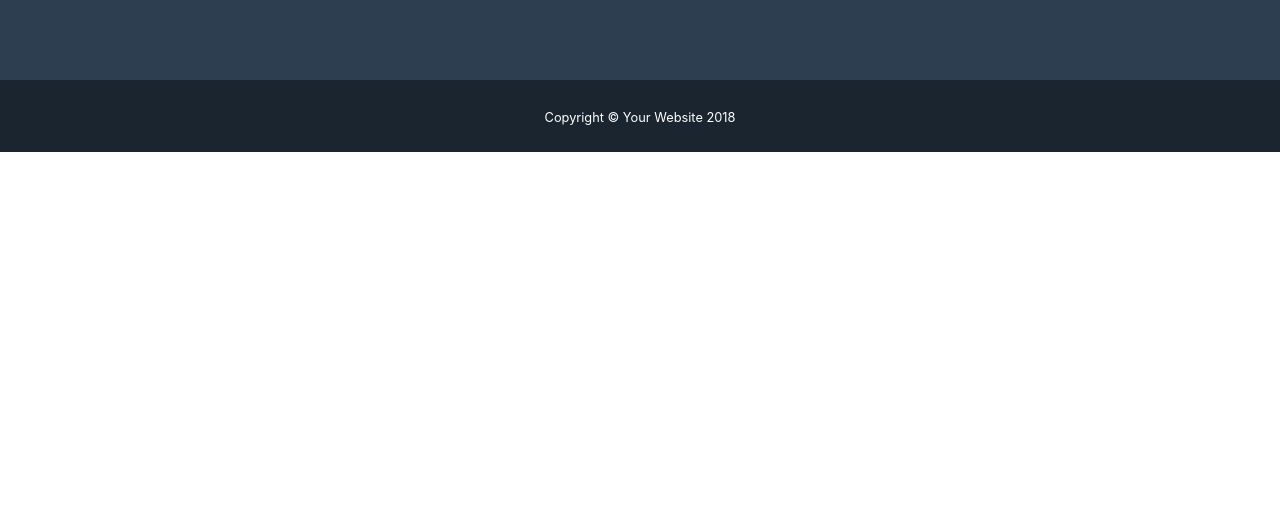
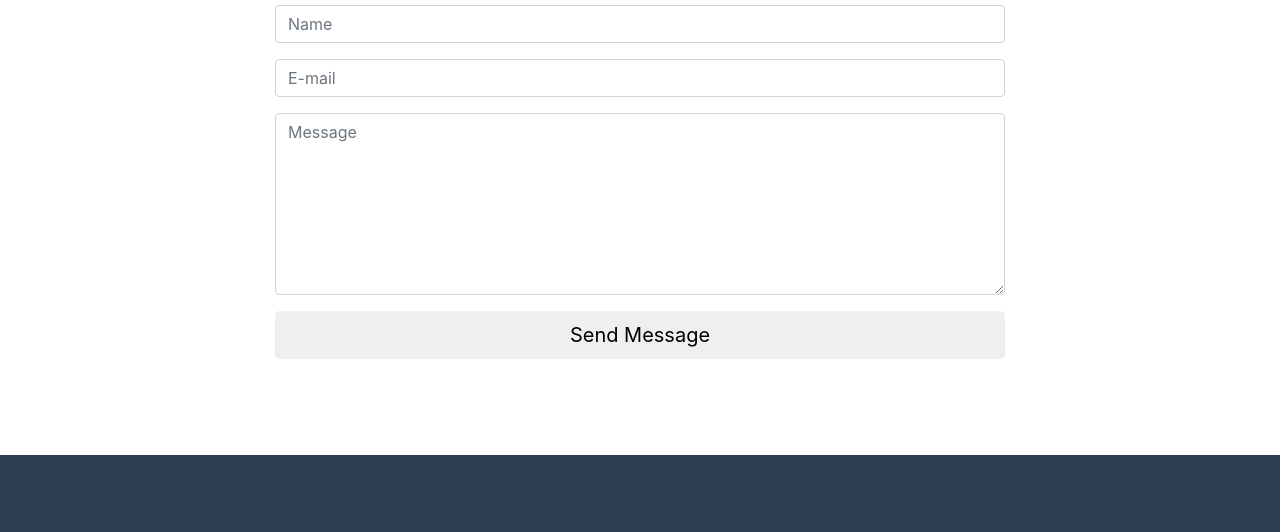
Before and after one commit to jungwoolee98/me, a website with bundled scripts: page index.html in a window 1280 px wide. Shown: the part 2195-2727 px from the top of the page. Before the commit the page ends 2347 px from the top, so only its background shows below. Built offline with nearby package versions, Linux system fonts and the light colour scheme.

Commit message:
contact?

```diff
--- a/index.html
+++ b/index.html
@@ -156,13 +156,14 @@
       </div>
     </section>
 
-    <!-- Contact Section
+    <!-- Contact Section -->
     <section id="contact">
       <div class="container">
         <h2 class="text-center text-uppercase text-secondary mb-0">Contact Me</h2>
         <hr class="star-dark mb-5">
         <div class="row">
           <div class="col-lg-8 mx-auto">
+            <!--
             <form name="sentMessage" id="contactForm" novalidate="novalidate">
               <div class="control-group">
                 <div class="form-group floating-label-form-group controls mb-0 pb-2">
@@ -198,11 +199,33 @@
                 <button type="submit" class="btn btn-primary btn-xl" id="sendMessageButton">Send</button>
               </div>
             </form>
+          -->
+          <form class="form-horizontal" role="form" method="POST" action="https://formspree.io/sheel3000@gmail.com" >
+              <div class="form-group wow fadeInUp">
+                <label class="sr-only" for="c_name">Name</label>
+                <input type="text" id="c_name" class="form-control" name="c_name" placeholder="Name">
+              </div>
+
+              <div class="form-group wow fadeInUp" data-wow-delay=".1s">
+                <label class="sr-only" for="c_email">Email</label>
+                <input type="email" id="c_email" class="form-control" name="c_email" placeholder="E-mail">
+              </div>
+
+              <div class="form-group wow fadeInUp" data-wow-delay=".2s">
+                <textarea class="form-control" id="c_message" name="c_message" rows="7" placeholder="Message"></textarea>
+              </div>
+
+
+
+              <button type="submit" name="submit" value="Send" class="btn btn-lg btn-block wow fadeInUp" data-wow-delay=".3s">Send Message</button>
+
+
+          </form>
           </div>
         </div>
       </div>
     </section>
-  -->
+
 
     <!-- Footer -->
     <footer class="footer text-center">
```
